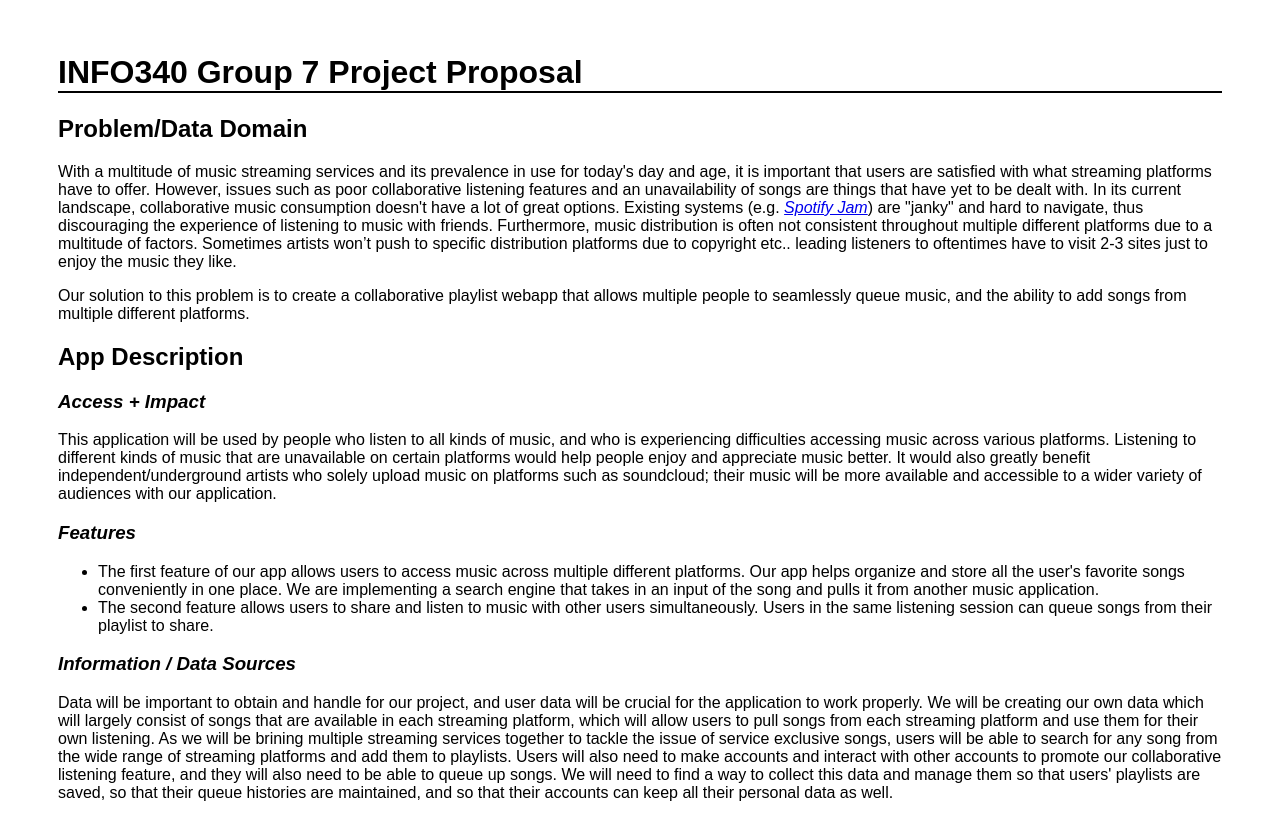
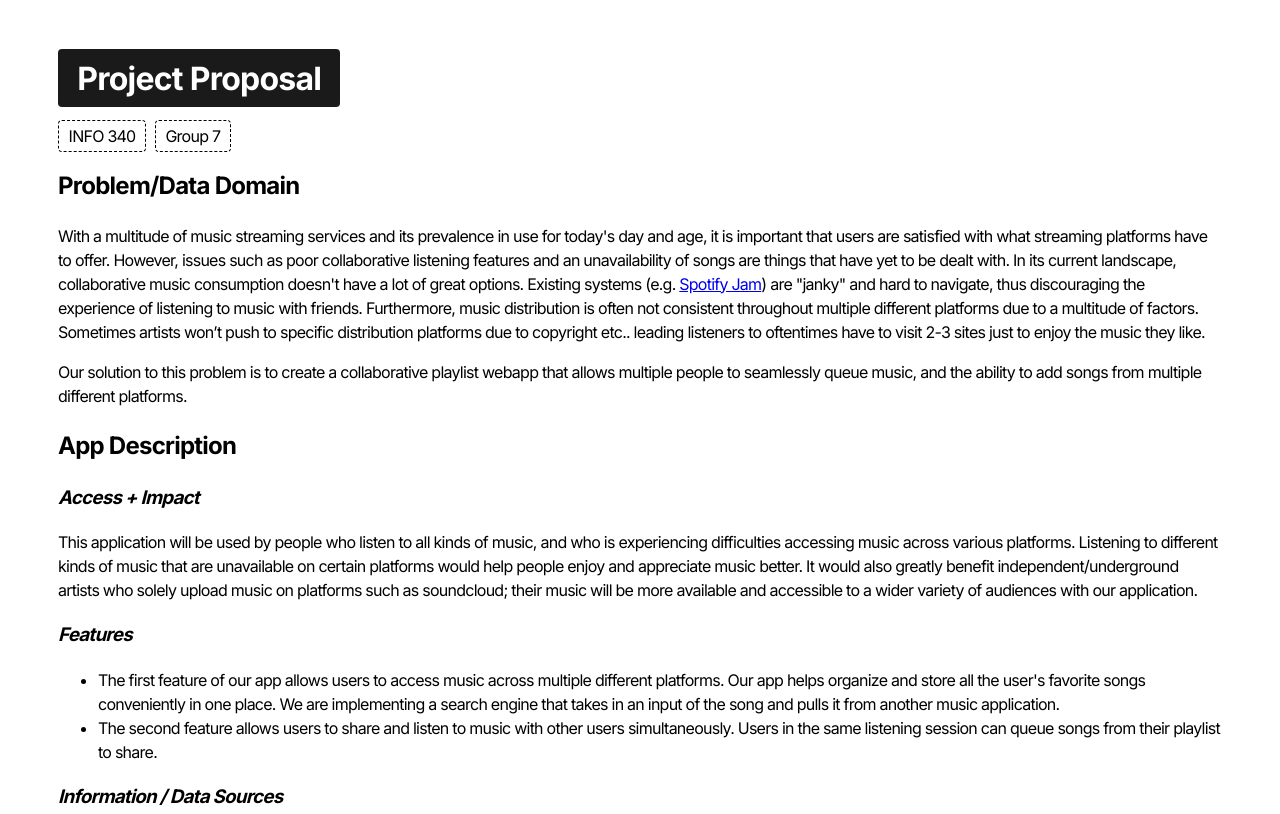
Before and after one commit to info340a-wi24/project-eunbecha, a plain HTML site: page proposal.html in a window 1280 px wide. Shown: the top 814 px of the page. Drawn offline with Linux system fonts and the light colour scheme.

Commit message:
yeyeyeye

```diff
--- a/css/proposal.css
+++ b/css/proposal.css
@@ -1,11 +1,30 @@
 *,
 html {
-  font-family: Arial, Helvetica, sans-serif;
+  font-family: "Inter", Arial, Helvetica, sans-serif;
+  letter-spacing: -0.75px;
+  line-height: 1.5em;
 }
 
-h1{
-  border-bottom: 2px solid black;
+.bro {
+  background-color: rgb(26, 26, 26);
+  color: #fff;
+  border-radius: 4px;
+  padding: 0.3em 0.6em;
 }
+
+.tags {
+  padding: 0.3em 0.6em;
+  border: 1px dashed #000;
+  border-radius: 4px;
+}
+
+.tags:last-child {
+  margin-left: 5px;
+}
+
+/* .container {
+  padding-top: 1.5em;
+} */
 
 body {
   padding: 25px 50px;
@@ -14,3 +33,12 @@ body {
 h3 {
   font-style: italic;
 }
+
+a {
+  font-style: normal;
+}
+/*
+@media (max-width: 1250px) {
+
+}
+*/
--- a/proposal.html
+++ b/proposal.html
@@ -4,14 +4,18 @@
     <meta charset="utf-8">
     <meta name="author" content="Paul, Jiyoon, Owen, Eunbe">
     <meta name="description" content="This is the project proposal of group 7, INFO340 winter 2024.">
+    <link href="https://fonts.googleapis.com/css2?family=Inter:wght@400;700&display=swap" rel="stylesheet">
     <link rel="stylesheet" href="css/proposal.css">
     <title>Group 7 Project Proposal</title>
 </head>
 <body>
+    <header>
+        <h1><span class="bro">Project Proposal</span></h1>
+        <span class="tags">INFO 340</span>
+        <span class="tags">Group 7</span>
+    </header>
     <div class="container">
-        <header>
-            <h1>INFO340 Group 7 Project Proposal</h1>
-        </header>
+
         <section>
             <h2>Problem/Data Domain</h2>
             <p>
```
